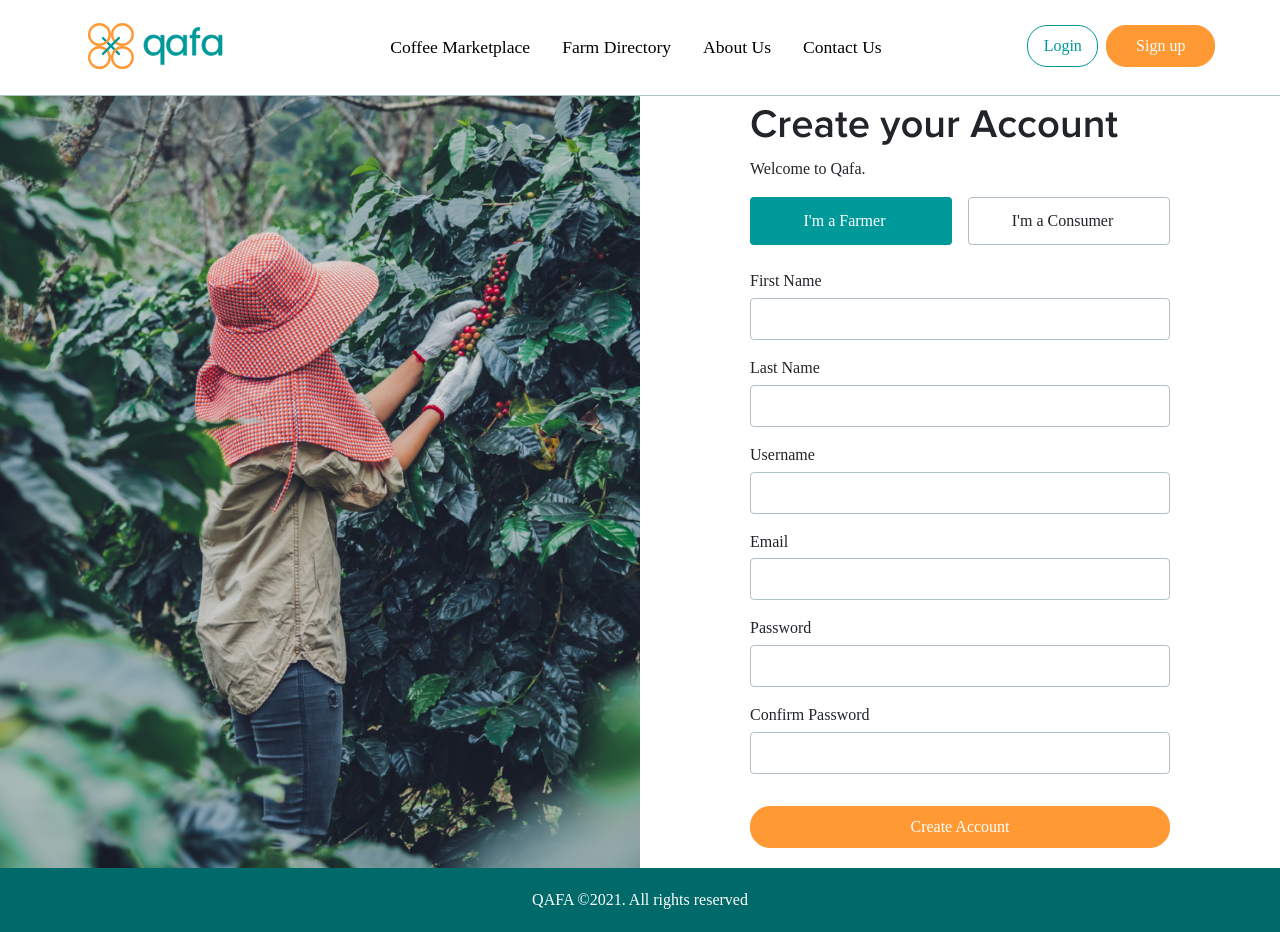
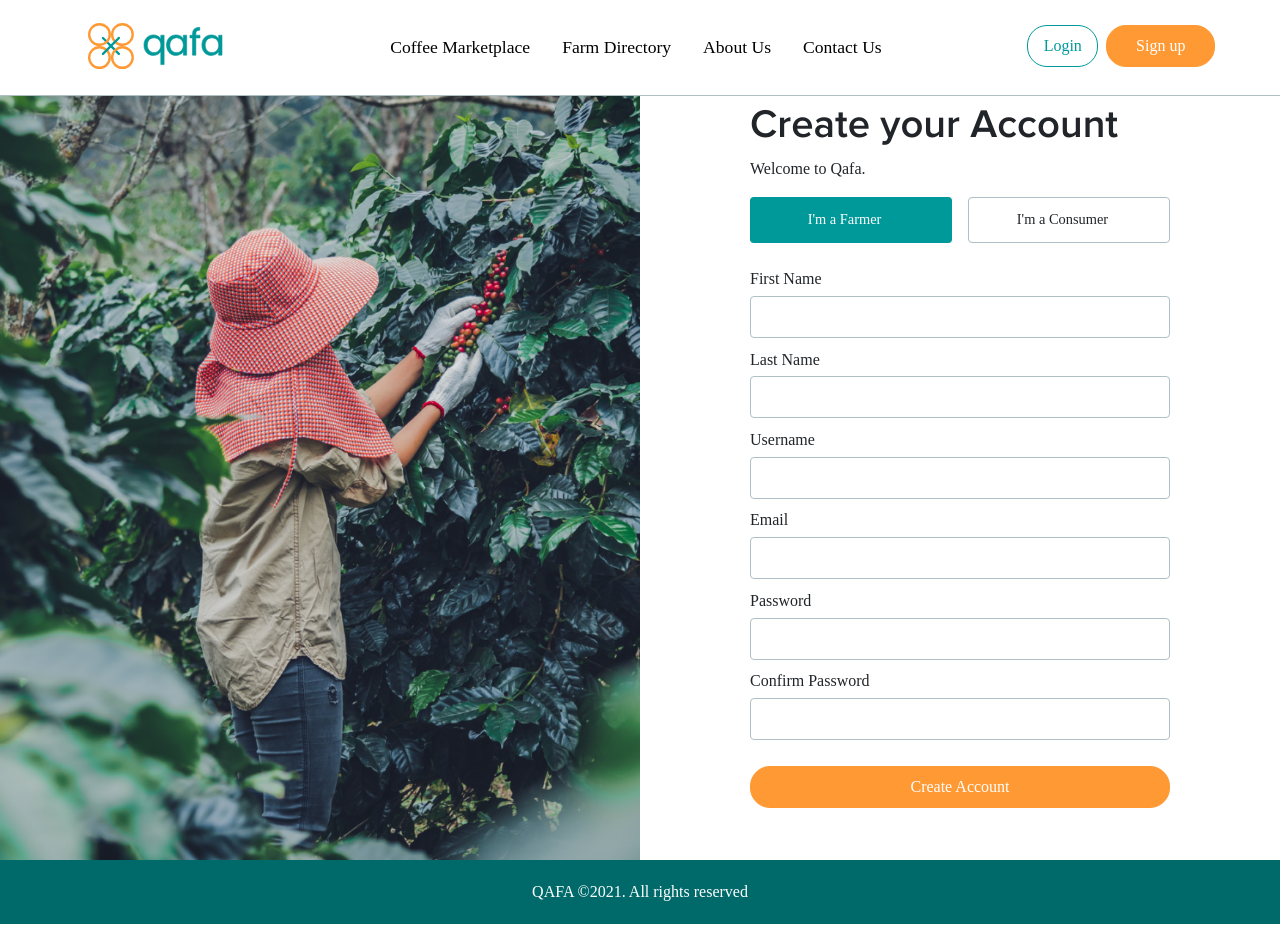
Before and after one commit to samvvw/coffee-connect, a React (Create React App) app in the folder client/: page /sign-up in a window 1280 px wide. Built offline with nearby package versions, Linux system fonts and the light colour scheme; a web font is replaced by a local one.

Commit message:
Feat: #242 Add error handling for sign up component

```diff
--- a/client/src/context/userContext/userContext.js
+++ b/client/src/context/userContext/userContext.js
@@ -21,13 +21,14 @@ export const UserProvider = ({ children }) => {
 
     const signUp = async (user) => {
         try {
-            dispatch({ type: 'LOADING' })
+            // dispatch({ type: 'LOADING' })
             const response = await fetch('/api/user/sign-up', {
                 method: 'POST',
                 headers: { 'Content-Type': 'application/json' },
                 body: JSON.stringify(user),
             })
 
+            if (response.status === 201) {
                 const data = await response.json()
                 localStorage.setItem('token', data.token)
                 const decoded = jwt_decode(data.token)
@@ -35,6 +36,9 @@ export const UserProvider = ({ children }) => {
                     type: 'USER_SIGN_UP',
                     payload: { user: decoded, token: data.token },
                 })
+            }
+            // dispatch({ type: 'UNLOADING' })
+            return response
         } catch (err) {
             dispatch({ type: 'ERROR', payload: err })
             console.log('User cannot be registered', err)
--- a/client/src/views/signUp/signUp.jsx
+++ b/client/src/views/signUp/signUp.jsx
@@ -11,6 +11,14 @@ const SignUp = (props) => {
     const [tabs, setTabs] = useState({ tab1: true, tab2: false })
     const [userType, setUserType] = useState('farmer')
     const { signUp, loading, error } = useContext(UserContext)
+    const [errorMsgs, setErrorMsgs] = useState({
+        firstName: '',
+        lastName: '',
+        userName: '',
+        email: '',
+        password: '',
+        confirmPassword: '',
+    })
 
     const { from } = location.state || { from: { pathname: '/' } }
 
@@ -26,6 +34,47 @@ const SignUp = (props) => {
         }
     }
 
+    const dataValidation = (user) => {
+        const emailRegex = new RegExp('[a-z0-9._%+-]+@[a-z0-9.-]+.[a-z]{2,4}$')
+        const error = {
+            firstName: '',
+            lastName: '',
+            userName: '',
+            email: '',
+            password: '',
+            confirmPassword: '',
+        }
+        let resValidation = true
+
+        if (user.firstName.length < 2 || user.firstName.length > 15) {
+            error.firstName = 'Must be between 2 and 15 characters'
+            resValidation = false
+        }
+        if (user.lastName.length < 2 || user.lastName.length > 15) {
+            error.lastName = 'Must be between 2 and 15 characters'
+            resValidation = false
+        }
+        if (user.userName.length < 3 || user.userName.length > 15) {
+            error.userName = 'Must be between 3 and 15 characters'
+            resValidation = false
+        }
+        if (!emailRegex.test(user.email)) {
+            error.email = 'Invalid email'
+            resValidation = false
+        }
+        if (user.password.length < 8) {
+            error.password = 'Must be at least 8 characters'
+            resValidation = false
+        }
+        if (user.password !== user.confirmPassword) {
+            error.confirmPassword = 'Passwords do not match'
+            resValidation = false
+        }
+
+        setErrorMsgs(error)
+        return resValidation
+    }
+
     const handleSubmit = async (e) => {
         e.preventDefault()
         const user = {
@@ -34,10 +83,16 @@ const SignUp = (props) => {
             email: e.target.email.value,
             userName: e.target.userName.value,
             password: e.target.password.value,
+            confirmPassword: e.target.confirmPassword.value,
             userType: userType,
         }
-        await signUp(user)
+        const resValidation = dataValidation(user)
+        if (resValidation) {
+            const response = await signUp(user)
+            if (response.status === 201) {
                 if (!Object.keys(error).length) history.replace(from)
+            }
+        }
     }
 
     return (
@@ -77,18 +132,24 @@ const SignUp = (props) => {
                         </label>
                     </div>
 
-                    {/* Consumer Form Content */}
-                    {tabs.tab2 && (
                     <div className="form-content">
                         <label htmlFor="firstName">First Name</label>
                         <input
                             type="text"
                             name="firstName"
                             id="firstName"
+                            required
                         />
+                        <small className="error">{errorMsgs.firstName}</small>
 
                         <label htmlFor="lastName">Last Name</label>
-                            <input type="text" name="lastName" id="lastName" />
+                        <input
+                            type="text"
+                            name="lastName"
+                            id="lastName"
+                            required
+                        />
+                        <small className="error">{errorMsgs.lastName}</small>
 
                         <label htmlFor="userName">Username</label>
                         <input
@@ -96,17 +157,22 @@ const SignUp = (props) => {
                             name="userName"
                             id="userName"
                             id="userName"
+                            required
                         />
+                        <small className="error">{errorMsgs.userName}</small>
 
                         <label htmlFor="email">Email</label>
-                            <input type="email" name="email" id="email" />
+                        <input type="email" name="email" id="email" required />
+                        <small className="error">{errorMsgs.email}</small>
 
                         <label htmlFor="password">Password</label>
                         <input
                             type="password"
                             name="password"
                             id="password"
+                            required
                         />
+                        <small className="error">{errorMsgs.password}</small>
 
                         <label htmlFor="confirmPassword">
                             Confirm Password
@@ -115,7 +181,11 @@ const SignUp = (props) => {
                             type="password"
                             name="confirmPassword"
                             id="confirmPassword"
+                            required
                         />
+                        <small className="error">
+                            {errorMsgs.confirmPassword}
+                        </small>
 
                         {!loading && (
                             <Button title="Create Account" type="submit" />
@@ -124,56 +194,6 @@ const SignUp = (props) => {
 
                         {/* {error && <pre>{JSON.stringify(error, null, 2)}</pre>} */}
                     </div>
-                    )}
-
-                    {/* Farmer Form Content */}
-                    {tabs.tab1 && (
-                        <div className="form-content">
-                            <label htmlFor="firstName">First Name</label>
-                            <input
-                                type="text"
-                                name="firstName"
-                                id="firstName"
-                            />
-
-                            <label htmlFor="lastName">Last Name</label>
-                            <input type="text" name="lastName" id="lastName" />
-
-                            <label htmlFor="userName">Username</label>
-                            <input
-                                type="text"
-                                name="userName"
-                                id="userName"
-                                id="userName"
-                            />
-
-                            <label htmlFor="email">Email</label>
-                            <input type="email" name="email" id="email" />
-
-                            <label htmlFor="password">Password</label>
-                            <input
-                                type="password"
-                                name="password"
-                                id="password"
-                            />
-
-                            <label htmlFor="confirmPassword">
-                                Confirm Password
-                            </label>
-                            <input
-                                type="password"
-                                name="confirmPassword"
-                                id="confirmPassword"
-                            />
-
-                            {!loading && (
-                                <Button title="Create Account" type="submit" />
-                            )}
-                            {loading && <small>Loading...</small>}
-
-                            {/* {error && <pre>{JSON.stringify(error, null, 2)}</pre>} */}
-                        </div>
-                    )}
                 </form>
             </div>
         </Container>
--- a/client/src/views/signUp/signUp.styles.js
+++ b/client/src/views/signUp/signUp.styles.js
@@ -7,7 +7,7 @@ export const Container = styled.div`
     flex-direction: column;
     justify-content: center;
     max-width: 400px;
-    width: 100%;
+    width: 90%;
     margin: 0 auto;
     padding-top: 2rem;
 
@@ -20,13 +20,13 @@ export const Container = styled.div`
     }
 
     .form-container {
-        margin-top: 1rem;
+        margin-top: 4rem;
         margin: auto;
         display: flex;
         flex-direction: column;
         justify-content: center;
         max-width: 900px;
-        width: 100%;
+        width: 95%;
     }
 
     & form {
@@ -51,6 +51,7 @@ export const Container = styled.div`
                 display: flex;
                 justify-content: center;
                 border-radius: 4px;
+                font-size: 0.9rem;
 
                 &.active {
                     border-bottom: none;
@@ -71,6 +72,17 @@ export const Container = styled.div`
             justify-content: center;
             padding: 1rem 0;
 
+            small {
+                color: red;
+                padding-left: 0.2rem;
+                padding-top: 0.1rem;
+                /* visibility: hidden; */
+            }
+
+            small:not(:nth-last-of-type()) {
+                margin-bottom: 1rem;
+            }
+
             & label {
                 align-items: center;
                 margin-top: 0.5rem;
@@ -86,7 +98,7 @@ export const Container = styled.div`
                 appearance: none;
                 -webkit-appearance: none;
                 -moz-appearance: none;
-                margin-bottom: 0.5rem;
+                /* margin-bottom: 0.5rem; */
             }
 
             /* Change autocomplete styles in WebKit */
@@ -106,6 +118,7 @@ export const Container = styled.div`
                 background-color: ${theme.pallette.secondary.c800};
                 border-color: ${theme.pallette.secondary.c800};
                 color: #ffffff;
+                margin-bottom: 2rem;
             }
         }
     }
```
Lines whose indentation alone changed are shown as unchanged.
